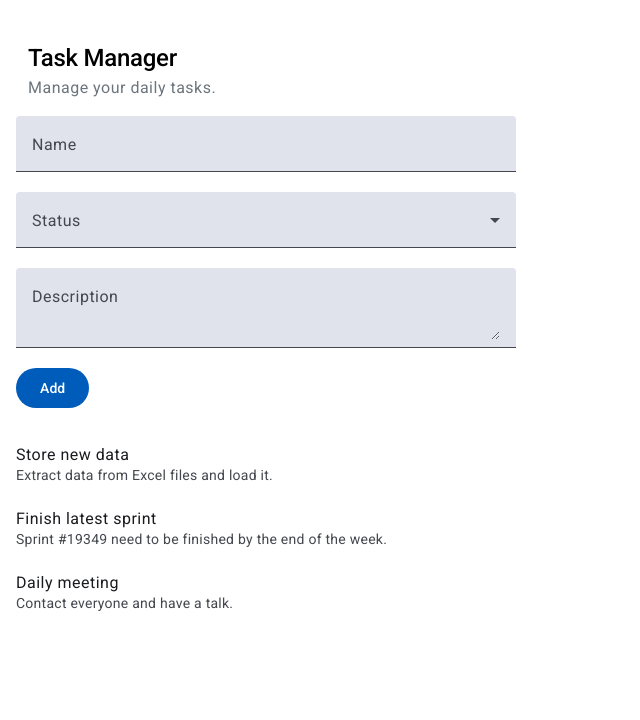
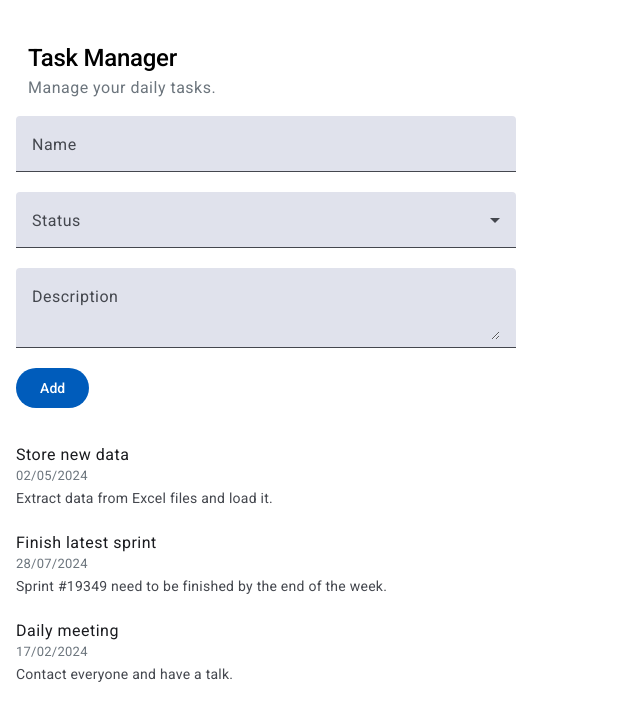
Before and after one commit to mxsgrs/alamo, an Angular app: page /task-manager in a window 1280 px wide. Shown: the top 720 px of the page, without its empty margins (0-640 px from the left). Built offline with nearby package versions, Linux system fonts and the light colour scheme.

Commit message:
Creation date

```diff
--- a/src/app/task-manager/task-manager-list/task-manager-list.component.css
+++ b/src/app/task-manager/task-manager-list/task-manager-list.component.css
@@ -0,0 +1,4 @@
+.creation-date {
+    font-size: small;
+    color: #6c757d;
+}
--- a/src/app/task-manager/task-manager-list/task-manager-list.component.html
+++ b/src/app/task-manager/task-manager-list/task-manager-list.component.html
@@ -1,8 +1,9 @@
 <mat-list>
-    @for(task of tasks; track task.id) {
-        <mat-list-item>
-          <span matListItemTitle>{{task.name}}</span>
-          <span matListItemLine>{{task.description}}</span>
-        </mat-list-item>
-    }
+  @for(task of tasks; track task.id) {
+  <mat-list-item>
+    <span matListItemTitle>{{ task.name }}</span>
+    <span class="creation-date" matListItemLine>{{ task.creationDate | date:'dd/MM/yyyy'}}</span>
+    <span matListItemLine>{{ task.description }}</span>
+  </mat-list-item>
+  }
 </mat-list>
--- a/src/app/task-manager/task-manager-list/task-manager-list.component.ts
+++ b/src/app/task-manager/task-manager-list/task-manager-list.component.ts
@@ -2,18 +2,19 @@ import { Component } from '@angular/core';
 import { Task } from '@models/task/task';
 import { MatListModule } from '@angular/material/list';
 import { TaskStatus } from '@models/task/task-status';
+import { CommonModule } from '@angular/common';
 
 @Component({
   selector: 'app-task-manager-list',
   standalone: true,
-  imports: [MatListModule],
+  imports: [MatListModule, CommonModule],
   templateUrl: './task-manager-list.component.html',
   styleUrl: './task-manager-list.component.css'
 })
 export class TaskManagerListComponent {
   tasks: Task[] = [
-    new Task(1, 'Store new data', 'Extract data from Excel files and load it.', TaskStatus.Pending),
-    new Task(2, 'Finish latest sprint', 'Sprint #19349 need to be finished by the end of the week.', TaskStatus.Completed),
-    new Task(3, 'Daily meeting', 'Contact everyone and have a talk.', TaskStatus.InProgress)
+    new Task(1, 'Store new data', 'Extract data from Excel files and load it.', TaskStatus.Pending, new Date(2024, 4, 2)),
+    new Task(2, 'Finish latest sprint', 'Sprint #19349 need to be finished by the end of the week.', TaskStatus.Completed, new Date(2024, 6, 28)),
+    new Task(3, 'Daily meeting', 'Contact everyone and have a talk.', TaskStatus.InProgress, new Date(2024, 1, 17))
   ]
 }
--- a/src/models/task/task.ts
+++ b/src/models/task/task.ts
@@ -6,6 +6,6 @@ export class Task {
         public name: string,
         public description: string,
         public status: TaskStatus,
-        public dueDate?: Date
+        public creationDate: Date
     ) {}
 }
```
